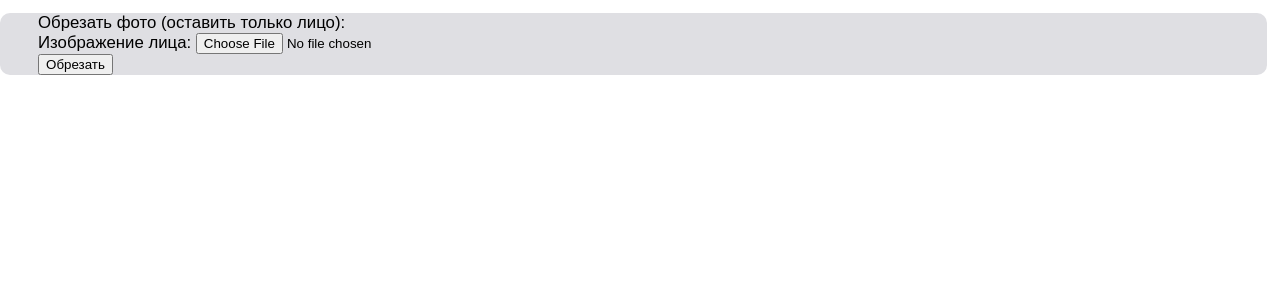
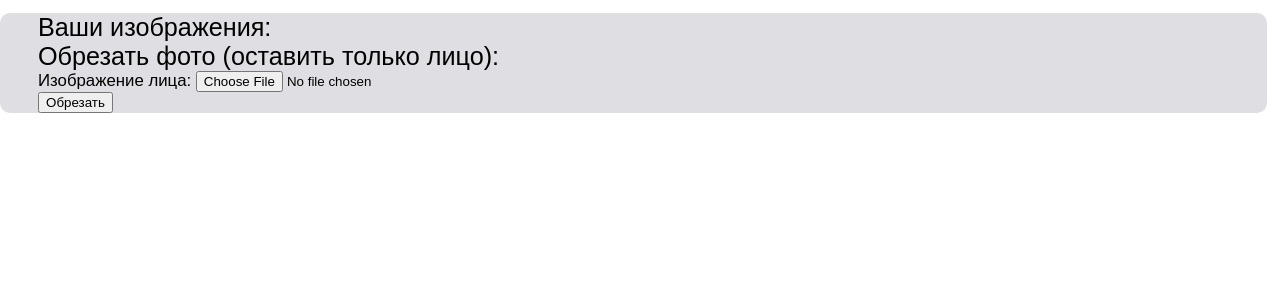
Before and after one commit to Vann4/face_detection, a Django app: page /working_with_images/1/ in a window 1280 px wide. Shown: the part 100-400 px from the top of the page. Run offline with Django 5.2, Linux system fonts and the light colour scheme; the visitor is signed in with stand-in values (Sample User, id 1).

Commit message:
Made the images output and added styles

```diff
--- a/detection_face/face_app/templates/face_app/working_with_images.html
+++ b/detection_face/face_app/templates/face_app/working_with_images.html
@@ -7,15 +7,19 @@
 
 <main>
     <div class="content">
-        <p class="working_with_images_a">Обрезать фото (оставить только лицо):</p>
-        <form method="post" enctype="multipart/form-data">
+        <div class="img_trim">
+            <p class="working_with_images_p">Ваши изображения:</p>
+            {% for i in face_user %}
+                <img src="{{i.face_photo.url}}" alt="">
+            {% endfor %}
+        </div>
+
+        <p class="working_with_images_p">Обрезать фото (оставить только лицо):</p>
+        <form class="working_with_images_form" method="post" enctype="multipart/form-data">
             {% csrf_token %}
             <p><tr><th><label for="face_photo">Изображение лица: </label></th><td><input type="file" name="face_photo" required id="face_photo"></td></tr><p>
             <p><input type="text" name="users_id" value="{{user.id}}" class="display_none"></p>
             <p><button type="submit">Обрезать</button></p>
-            {% for i in face_user %}
-                <img src="/static/img/face_trim/{{i.face_photo}}" alt="">
-            {% endfor %}
         </form>
     </div>
 </main>
```
